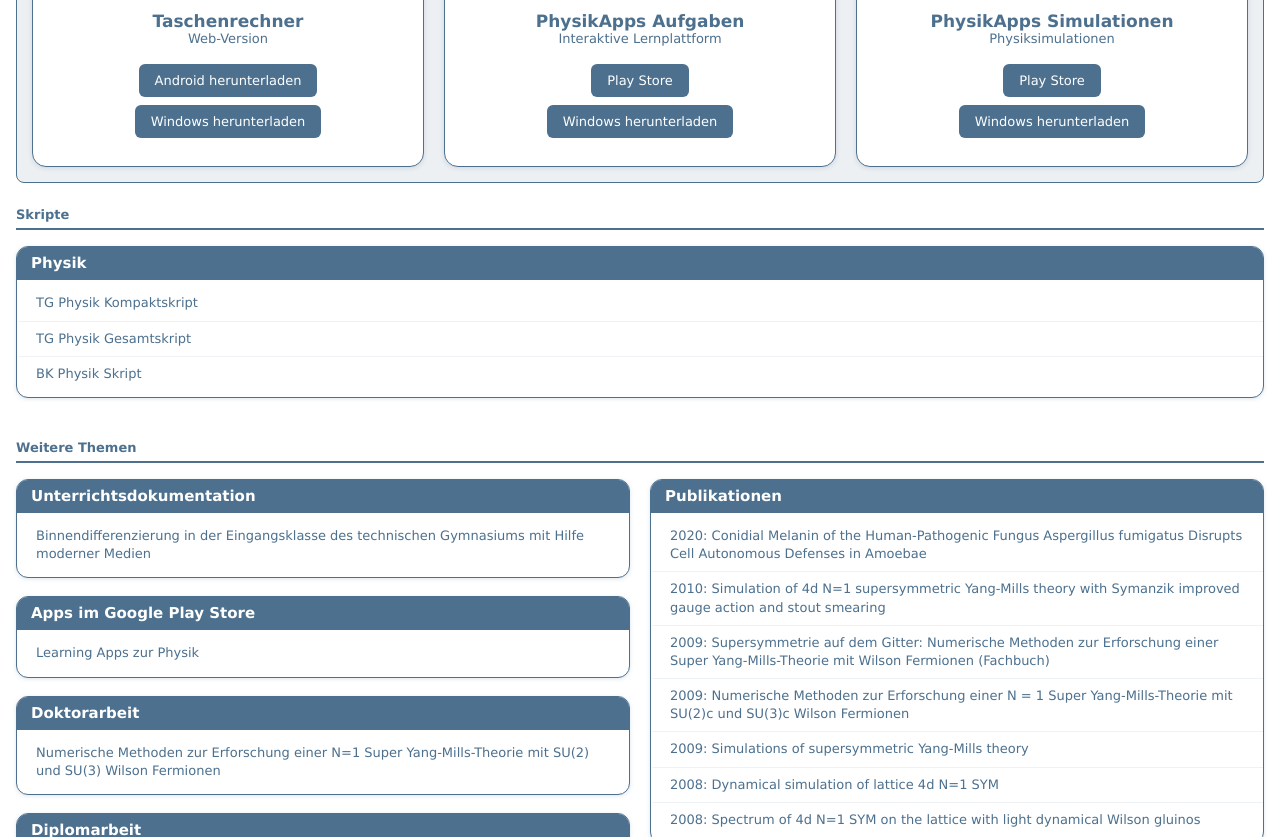
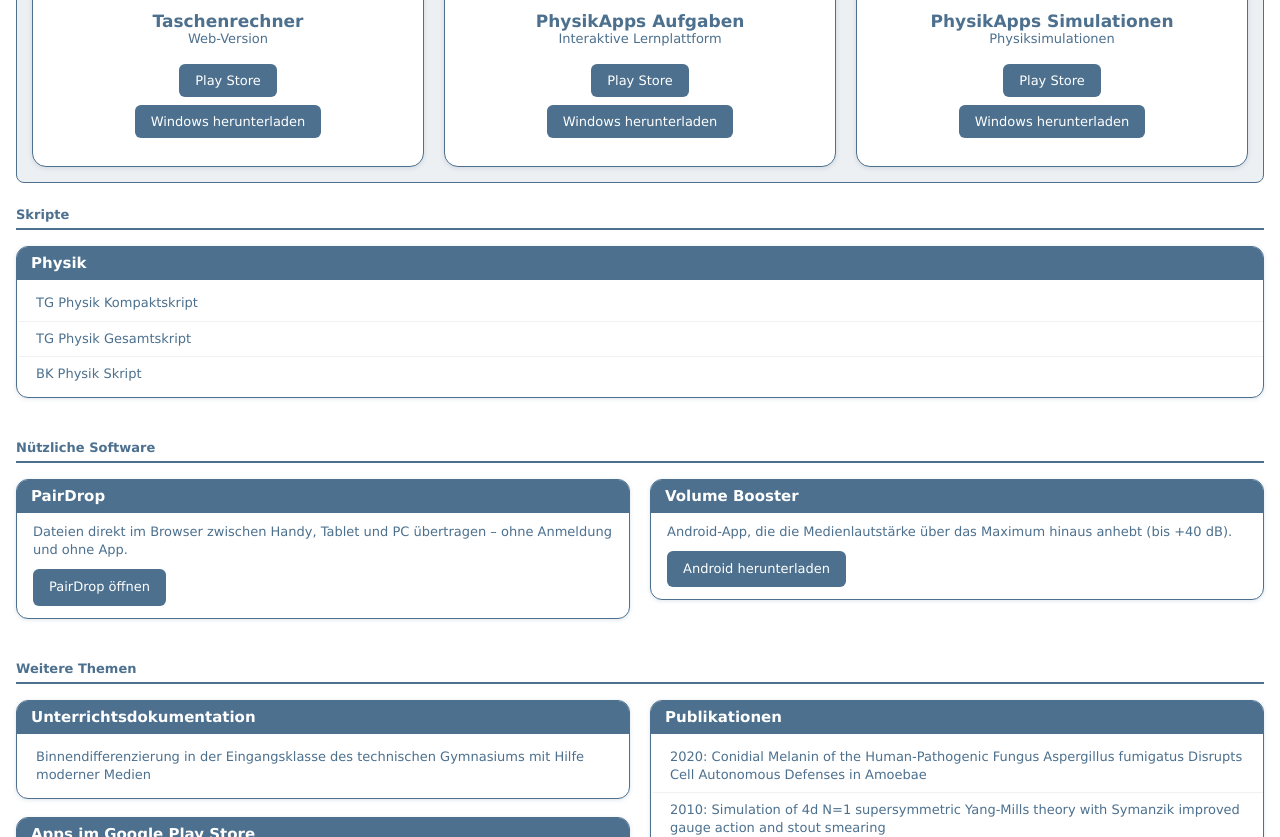
Before and after one commit to devlxf/devlxf.github.io, a plain HTML site: page index.html in a window 1280 px wide. Shown: the part 506-1343 px from the top of the page. Drawn offline with Linux system fonts and the light colour scheme.

Commit message:
Taschenrechner: Play Store statt APK; neue Rubrik Nützliche Software (PairDrop, Volume Booster)

```diff
--- a/index.html
+++ b/index.html
@@ -142,6 +142,8 @@
         }
         .theme-card li a:hover { background: #edf0f3; border-left: 3px solid #4c708e; }
         .theme-card li + li a { border-top: 1px solid #eef2f5; }
+        .theme-card .tool-body { padding: 10px 16px 12px; font-size: 13px; color: #4c708e; line-height: 1.4; }
+        .theme-card .tool-body .app-btn { margin: 10px 0 0; }
 
         /* Blaue Fußleiste */
         .site-footer {
@@ -216,7 +218,7 @@
                     </a>
                     <div class="app-title">Taschenrechner</div>
                     <div class="app-sub" style="margin-bottom: 14px;">Web-Version</div>
-                    <div><a class="app-btn" href="https://github.com/devlxf/taschenrechner/releases/latest/download/Taschenrechner.apk" target="_blank">Android herunterladen</a></div>
+                    <div><a class="app-btn" href="https://play.google.com/store/apps/details?id=com.alexanderferling.taschenrechner&amp;hl=de" target="_blank">Play Store</a></div>
                     <div><a class="app-btn" href="https://github.com/devlxf/taschenrechner/releases/latest/download/Taschenrechner.exe" target="_blank">Windows herunterladen</a></div>
                 </div>
             </div>
@@ -261,6 +263,31 @@
                         <li><a href="https://github.com/devlxf/devlxf.github.io/releases/download/skripte/TG-Physik-Gesamtskript.pdf" title="PDF, 100 MB">TG Physik Gesamtskript</a></li>
                         <li><a href="https://github.com/devlxf/devlxf.github.io/releases/download/skripte/BK-Physik-Skript.pdf" title="PDF, 38 MB">BK Physik Skript</a></li>
                     </ul>
+                </div>
+            </div>
+        </div>
+    </div>
+
+    <!-- Nützliche Software -->
+    <div class="content">
+        <h2>Nützliche Software</h2>
+        <div class="themes">
+            <div class="theme-col">
+                <div class="theme-card">
+                    <h3>PairDrop</h3>
+                    <div class="tool-body">
+                        Dateien direkt im Browser zwischen Handy, Tablet und PC übertragen – ohne Anmeldung und ohne App.
+                        <div><a class="app-btn" href="https://pairdrop.net/" target="_blank">PairDrop öffnen</a></div>
+                    </div>
+                </div>
+            </div>
+            <div class="theme-col">
+                <div class="theme-card">
+                    <h3>Volume Booster</h3>
+                    <div class="tool-body">
+                        Android-App, die die Medienlautstärke über das Maximum hinaus anhebt (bis +40 dB).
+                        <div><a class="app-btn" href="https://github.com/devlxf/devlxf.github.io/releases/download/software/VolumeBooster.apk" title="APK, 21 KB">Android herunterladen</a></div>
+                    </div>
                 </div>
             </div>
         </div>
```
